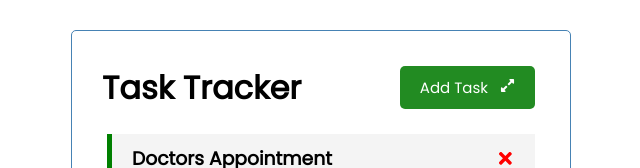
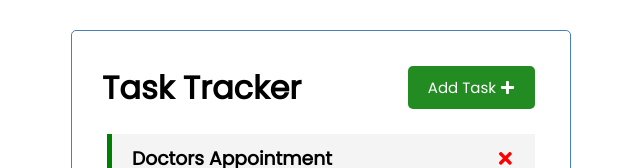
Before and after one commit to Richiewarl/React-Task-Tracker, a React (Create React App) app: page / in a window 1280 px wide. Shown: the top 168 px of the page, without its empty margins (319-959 px from the left). Built offline with nearby package versions, Linux system fonts and the light colour scheme.

Commit message:
Implement React icons for Add Task button

```diff
--- a/src/components/Button.js
+++ b/src/components/Button.js
@@ -8,7 +8,7 @@ const Button = ({ color, text, onClick, icon }) => {
         style={{ backgroundColor: color }}
         onClick={onClick}
     >
-        {text} &nbsp; {icon}
+        {text}&nbsp;{icon}
     </button>
   )
 }
--- a/src/components/Header.js
+++ b/src/components/Header.js
@@ -1,6 +1,6 @@
 import PropTypes from "prop-types"
 import Button from "./Button"
-import { FaExpandAlt, FaWindowClose } from "react-icons/fa";
+import { FaPlus, FaMinus } from "react-icons/fa";
 
 const Header = ({ title, toggleAddTask, showAddTask }) => {
 
@@ -10,7 +10,7 @@ const Header = ({ title, toggleAddTask, showAddTask }) => {
         <Button
           color={showAddTask ? "indianred" : "forestgreen" }
           text={showAddTask ? "Collapse" : "Add Task"}
-          icon={!showAddTask ? <FaExpandAlt className="collapseIcons" /> : <FaWindowClose className="expandIcons" />}
+          icon={!showAddTask ? <FaPlus className="icons expand" /> : <FaMinus className="icons collapse" />}
           onClick={toggleAddTask} />
     </header>
   )
--- a/src/index.css
+++ b/src/index.css
@@ -112,12 +112,7 @@ footer {
 }
 
 /* Icons */
-.collapseIconsIcons {
-  position: relative;
-  bottom: -3px;
-}
-
-.expandIconsIcons {
+.icons {
   position: relative;
   bottom: -2px;
-}
+ }
```
